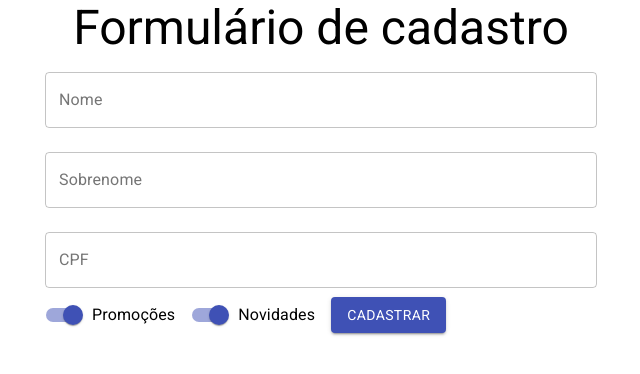
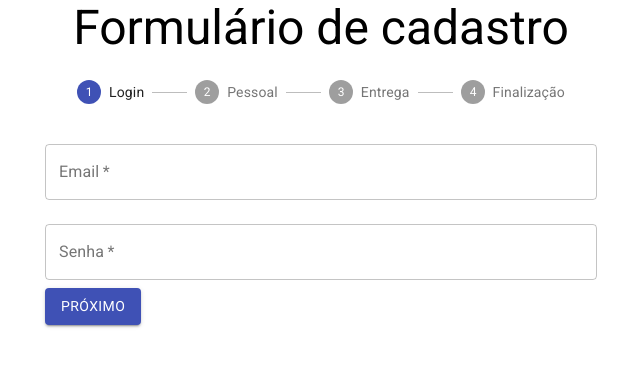
Before and after one commit to danielpessoagomes/curso-alura-react-hooks, a React (Create React App) app: page / in a window 1280 px wide. Shown: the top 374 px of the page, without its empty margins (319-959 px from the left). Built offline with nearby package versions, Linux system fonts and the light colour scheme.

Commit message:
+Formularios

```diff
--- /dev/null
+++ b/src/components/FormularioCadastro/DadosEntrega.jsx
@@ -0,0 +1,70 @@
+import React from 'react';
+import { Button, TextField } from '@material-ui/core';
+import { useState } from 'react';
+
+function DadosEntrega({ aoEnviar }) {
+    const [cep, setCep] = useState("");
+    const [endereco, setEndereco] = useState("");
+    const [numero, setNumero] = useState("");
+    const [estado, setEstado] = useState("");
+    const [cidade, setCidade] = useState("");
+
+    return (
+        <form
+            onSubmit={
+                (event) => {
+                    event.preventDefault();
+                    aoEnviar({ cep, endereco, numero, estado, cidade })
+                }
+            }>
+            <TextField
+                value={cep}
+                onChange={(event) => { setCep(event.target.value) }}
+                id="cep"
+                label="CEP"
+                type="number"
+                variant="outlined"
+                margin="normal" />
+            <TextField
+                value={endereco}
+                onChange={(event) => { setEndereco(event.target.value) }}
+                id="endereco"
+                label="Endereço"
+                type="text"
+                variant="outlined"
+                margin="normal"
+                fullWidth />
+            <TextField
+                value={numero}
+                onChange={(event) => { setNumero(event.target.value) }}
+                id="numero"
+                label="Número"
+                type="number"
+                variant="outlined"
+                margin="normal" />
+            <TextField
+                value={estado}
+                onChange={(event) => { setEstado(event.target.value) }}
+                id="estado"
+                label="Estado"
+                type="text"
+                variant="outlined"
+                margin="normal" />
+            <TextField
+                value={cidade}
+                onChange={(event) => { setCidade(event.target.value) }}
+                id="cidade"
+                label="Cidade"
+                type="text"
+                variant="outlined"
+                margin="normal" />
+            <Button
+                variant="contained"
+                color="primary"
+                type="submit"
+                fullWidth>Finalizar cadastro</Button>
+        </form>
+    );
+}
+
+export default DadosEntrega;
--- /dev/null
+++ b/src/components/FormularioCadastro/DadosPessoais.jsx
@@ -0,0 +1,88 @@
+import React,{useState} from 'react';
+import { Button, TextField, Switch, FormControlLabel } from '@material-ui/core';
+
+function DadosPessoais({aoEnviar, validarCPF}) {
+    const [nome, setNome] = useState("");
+    const [sobrenome, setSobrenome] = useState("");
+    const [cpf, setCpf] = useState("");
+    const [promocoes, setPromocoes] = useState(true);
+    const [novidades, setNovidades] = useState(true);
+    const [erros, setErros] = useState({cpf:{valido:true, texto: ""}});
+
+    return (
+        <form
+            onSubmit={
+            (event) => {
+                event.preventDefault();
+                aoEnviar({nome, sobrenome, cpf, promocoes, novidades})
+            }}>
+            <TextField
+                value={nome}
+                onChange={(event) => {
+                    setNome(event.target.value);
+                }}
+                id="nome"
+                label="Nome"
+                variant="outlined"
+                margin="normal"
+                fullWidth />
+
+            <TextField
+                value={sobrenome}
+                onChange={(event) => {
+                    setSobrenome(event.target.value);
+                }}
+                id="sobrenome"
+                label="Sobrenome"
+                variant="outlined"
+                margin="normal"
+                fullWidth />
+
+            <TextField
+                value={cpf}
+                onChange={(event) => {
+                    setCpf(event.target.value);
+                }}
+
+                onBlur={(event)=> {
+                    const valido = validarCPF(event.target.value)
+                    setErros({cpf:valido})
+                }}
+                error={!erros.cpf.valido}
+                helperText={erros.cpf.texto}
+
+                id="cpf"
+                label="CPF"
+                variant="outlined"
+                margin="normal"
+                fullWidth />
+
+            <FormControlLabel
+                label="Promoções"
+                control={<Switch
+                    onChange={(event)=> {
+                        setPromocoes(event.target.checked)
+                    }}
+                checked={promocoes}
+                name="promocoes"
+                color="primary" />} />
+
+            <FormControlLabel
+                label="Novidades"
+                control={<Switch
+                    onChange={(event)=>{
+                        setNovidades(event.target.checked)
+                    }}
+                checked={novidades}
+                name="novidades"
+                color="primary" />} />
+
+            <Button
+                variant="contained"
+                color="primary"
+                type="submit">Próximo</Button>
+        </form>
+    )
+}
+
+export default DadosPessoais;
--- /dev/null
+++ b/src/components/FormularioCadastro/DadosUsuario.jsx
@@ -0,0 +1,44 @@
+import { Button, TextField } from '@material-ui/core';
+import React from 'react';
+import { useState } from 'react';
+
+function DadosUsuario({ aoEnviar }) {
+
+    const [email, setEmail] = useState("");
+    const [senha, setSenha] = useState("");
+
+    return (
+        <form
+            onSubmit={(event) => {
+                event.preventDefault();
+                aoEnviar({email, senha});
+            }}>
+            <TextField
+                value={email}
+                onChange={(event) => { setEmail(event.target.value) }}
+                id="email"
+                label="Email"
+                type="email"
+                variant="outlined"
+                margin="normal"
+                fullWidth
+                required />
+            <TextField
+                value={senha}
+                onChange={(event) => { setSenha(event.target.value) }}
+                id="senha"
+                label="Senha"
+                type="password"
+                variant="outlined"
+                margin="normal"
+                fullWidth
+                required />
+            <Button
+                variant="contained"
+                color="primary"
+                type="submit">Próximo</Button>
+        </form>
+    );
+}
+
+export default DadosUsuario;
--- a/src/components/FormularioCadastro/FormularioCadastro.jsx
+++ b/src/components/FormularioCadastro/FormularioCadastro.jsx
@@ -1,87 +1,48 @@
-import React, { useState } from 'react';
-import { Button, TextField, Switch, FormControlLabel } from '@material-ui/core';
+import React from 'react';
+import DadosPessoais from './DadosPessoais';
+import DadosUsuario from './DadosUsuario';
+import DadosEntrega from './DadosEntrega';
+import { useState } from 'react';
+import { useEffect } from 'react';
+import { Typography, Step, Stepper, StepLabel } from '@material-ui/core';
 
-function FormularioCadastro({aoEnviar, validarCPF}) {
-    const [nome, setNome] = useState("");
-    const [sobrenome, setSobrenome] = useState("");
-    const [cpf, setCpf] = useState("");
-    const [promocoes, setPromocoes] = useState(true);
-    const [novidades, setNovidades] = useState(true);
-    const [erros, setErros] = useState({cpf:{valido:true, texto: ""}});
+function FormularioCadastro({ aoEnviar, validarCPF }) {
+
+    const [etapaAtual, setEtapaAtual] = useState(0);
+    const [dadosColetados, setDados] = useState("");
+    useEffect(()=>{
+        if(etapaAtual === formularios.length-1){
+            aoEnviar(dadosColetados);
+        }
+    })
+
+    const formularios = [
+        <DadosUsuario aoEnviar={coletarDados} />,
+        <DadosPessoais aoEnviar={coletarDados} validarCPF={validarCPF} />,
+        <DadosEntrega aoEnviar={coletarDados} />,
+        <Typography variant="h5">Obrigado pelo cadastro</Typography>
+ ]
+
+    function proximo(){
+        setEtapaAtual(etapaAtual+1);
+    }
+
+    function coletarDados(dados){
+        setDados({...dadosColetados, ...dados});
+        proximo();
+    }
 
     return (
-        <form onSubmit={
-            (event) => {
-                event.preventDefault();
-                aoEnviar({nome, sobrenome, cpf, promocoes, novidades})
-            }}>
-            <TextField
-                value={nome}
-                onChange={(event) => {
-                    setNome(event.target.value);
-                }}
-                id="nome"
-                label="Nome"
-                variant="outlined"
-                margin="normal"
-                fullWidth />
-
-            <TextField
-                value={sobrenome}
-                onChange={(event) => {
-                    setSobrenome(event.target.value);
-                }}
-                id="sobrenome"
-                label="Sobrenome"
-                variant="outlined"
-                margin="normal"
-                fullWidth />
-
-            <TextField
-                value={cpf}
-                onChange={(event) => {
-                    setCpf(event.target.value);
-                }}
-
-                onBlur={(event)=> {
-                    const valido = validarCPF(event.target.value)
-                    setErros({cpf:valido})
-                }}
-                error={!erros.cpf.valido}
-                helperText={erros.cpf.texto}
-
-                id="cpf"
-                label="CPF"
-                variant="outlined"
-                margin="normal"
-                fullWidth />
-
-            <FormControlLabel
-                label="Promoções"
-                control={<Switch
-                    onChange={(event)=> {
-                        setPromocoes(event.target.checked)
-                    }}
-                checked={promocoes}
-                name="promocoes"
-                color="primary" />} />
-
-            <FormControlLabel
-                label="Novidades"
-                control={<Switch
-                    onChange={(event)=>{
-                        setNovidades(event.target.checked)
-                    }}
-                checked={novidades}
-                name="novidades"
-                color="primary" />} />
-
-            <Button
-                variant="contained"
-                color="primary"
-                type="submit">Cadastrar</Button>
-        </form>
-    )
+        <>
+            <Stepper activeStep={etapaAtual}>
+                <Step><StepLabel>Login</StepLabel></Step>
+                <Step><StepLabel>Pessoal</StepLabel></Step>
+                <Step><StepLabel>Entrega</StepLabel></Step>
+                <Step><StepLabel>Finalização</StepLabel></Step>
+            </Stepper>
+            {formularios[etapaAtual]}
+        </>
+    );
 }
 
 export default FormularioCadastro;
```
